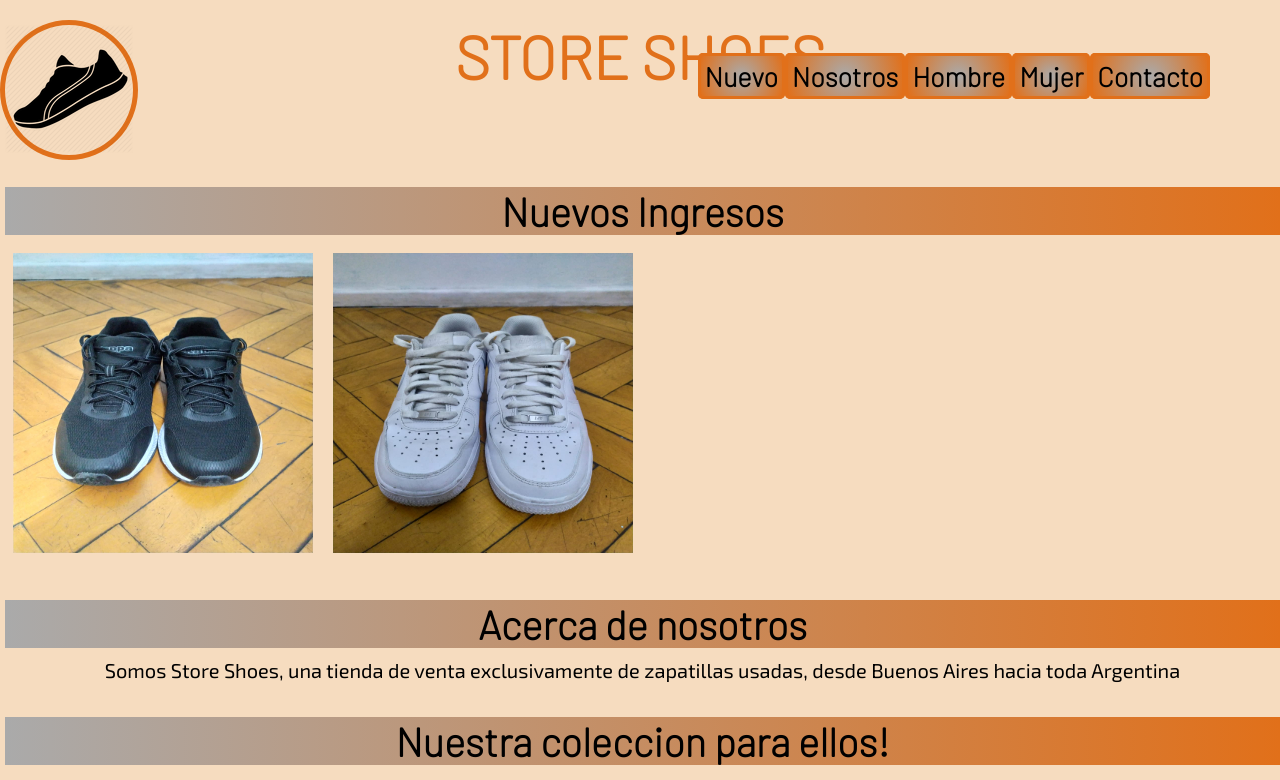
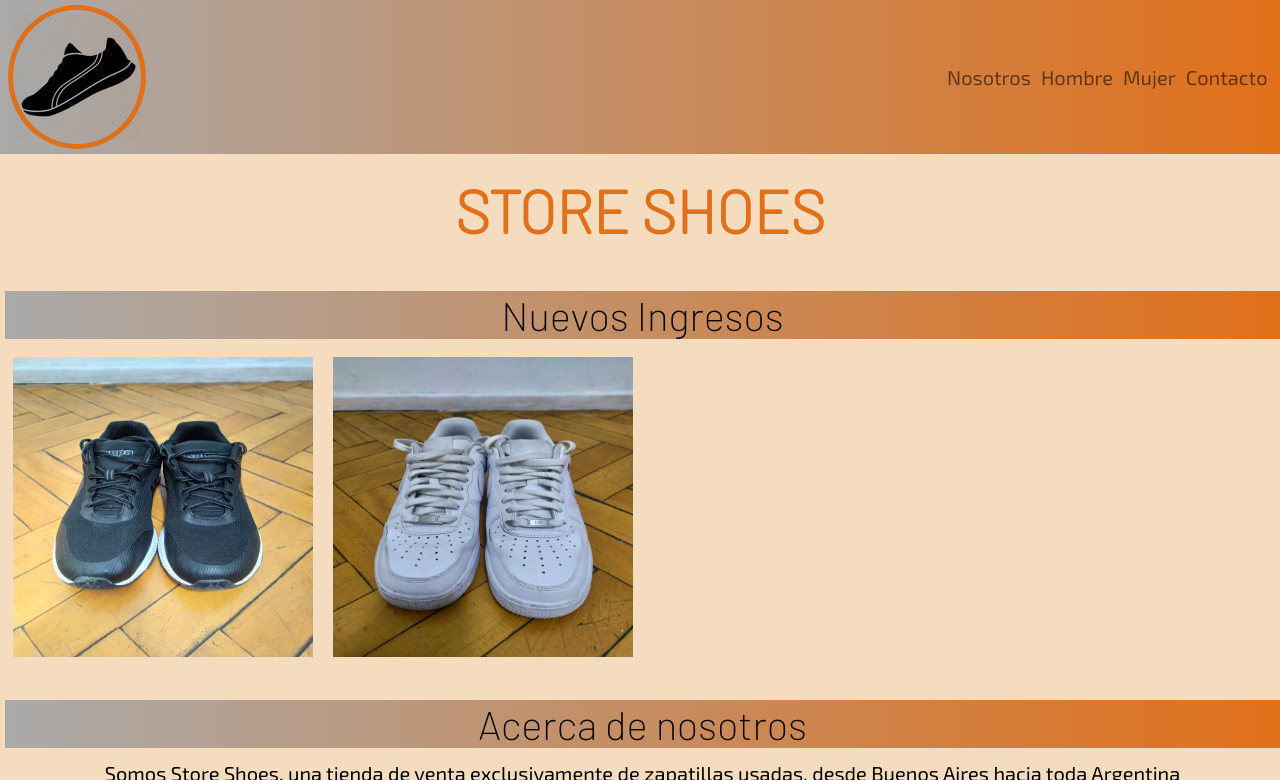
Before and after one commit to mpasciucco/repo-storeshoe-mpasciucco, a plain HTML site: page index.html in a window 1280 px wide. Shown: the top 780 px of the page. Drawn offline with nearby package versions, Linux system fonts and the light colour scheme.

Commit message:
navbar con bootstrap

```diff
--- a/css/style.css
+++ b/css/style.css
@@ -14,6 +14,34 @@ ul{
 a{
     text-decoration: none; /* todos mis endcore no tienen la linea de abajo */
 }
+.navbar{
+    background: rgb(0,0,0);
+    background: linear-gradient(90deg, rgba(0,0,0,1) 0%, rgba(0,0,0,1) 0%, rgba(170,170,170,1) 0%, rgba(225,112,26,1) 100%);
+}
+
+.navbar-light .navbar-toggler {
+    background: rgb(0,0,0);
+background: radial-gradient(circle, rgba(0,0,0,1) 0%, rgba(0,0,0,1) 0%, rgba(170,170,170,1) 0%, rgba(225,112,26,1) 100%);
+}
+
+.nav-link {
+    display: block;
+    text-align: end;
+    padding: 0.5rem 1rem;
+    color: #0d6efd;
+    text-decoration: none;
+    transition: color .15s ease-in-out,background-color .15s ease-in-out,border-color .15s ease-in-out;
+}
+
+@media (min-width: 992px){
+    .navbar-expand-lg .navbar-collapse {
+    display: flex!important;
+    flex-basis: auto;
+    justify-content: end;
+    }
+}
+
+
 
 .navegacion{
     color:#E1701A;
@@ -64,7 +92,7 @@ background: radial-gradient(circle, rgba(0,0,0,1) 0%, rgba(0,0,0,1) 0%, rgba(170
 
 }
 
-.navegacion a h1{
+header a h1{
     display: flex;
     flex-flow: row wrap;
     justify-content: center;
@@ -77,7 +105,7 @@ background: radial-gradient(circle, rgba(0,0,0,1) 0%, rgba(0,0,0,1) 0%, rgba(170
     font-family: 'Barlow', sans-serif;
 }
 
-.navegacion a h1:hover{
+header a h1:hover{
     transform: scale(1.3);
     transition: all 2s;
 }
@@ -91,6 +119,8 @@ background: radial-gradient(circle, rgba(0,0,0,1) 0%, rgba(0,0,0,1) 0%, rgba(170
 
 body{
     background-color: #F6DCBF;
+    font-size: 2rem;
+    font-family: 'Exo 2', sans-serif;
 }
 
 .content{
@@ -183,22 +213,22 @@ i{ /*color y tamaño de logos footer*/
 }
 /* ------------- TABLET ------------- */
 
-@media screen and (max-width: 768px){
+/* @media screen and (max-width: 768px){ */
 
-    .navegacion a h1{
-        font-size: 5rem;
-    }
+    /* .navegacion a h1{ */
+        /* font-size: 5rem; */
+    /* } */
 
-    .navegacion div nav{
-        font-size: 2rem;
-        margin-top: 10rem;
-    }
+    /* .navegacion div nav{ */
+        /* font-size: 2rem; */
+        /* margin-top: 10rem; */
+    /* } */
 
-    h2{
-        font-size: 3.5rem;
-    }
+    /* h2{ */
+        /* font-size: 3.5rem; */
+    /* } */
 
-}
+/* } */
 
 /* font-family: 'Barlow', sans-serif; */
 /* font-family: 'Exo 2', sans-serif; */
--- a/index.html
+++ b/index.html
@@ -1,11 +1,13 @@
 <!DOCTYPE html>
 <html lang="en">
 <head>
+
     <meta charset="UTF-8">
     <meta http-equiv="X-UA-Compatible" content="IE=edge">
     <meta name="viewport" content="width=device-width, initial-scale=1.0">
+    <link href="https://cdn.jsdelivr.net/npm/bootstrap@5.1.3/dist/css/bootstrap.min.css" rel="stylesheet" integrity="sha384-1BmE4kWBq78iYhFldvKuhfTAU6auU8tT94WrHftjDbrCEXSU1oBoqyl2QvZ6jIW3" crossorigin="anonymous">
+    <link rel="stylesheet" href="./css/style.css">
     <link rel="shortcut icon" href="./img/shoeicon.png">
-    <link rel="stylesheet" href="./css/style.css">
     <link rel="preconnect" href="https://fonts.googleapis.com">
     <link rel="preconnect" href="https://fonts.gstatic.com" crossorigin>
     <script src="https://kit.fontawesome.com/415bd799ab.js" crossorigin="anonymous"></script>
@@ -14,22 +16,26 @@
     <title>Store Shoes</title>
 </head>
 <body data-aos="fade-down">
-    <header class="navegacion">
-        <div>
-            <a class="logo"  href="./index.html"><img src="./img/shoeicon.png" alt="shoe logo"></a> <!--Logo-->
-            <nav>
-                <ul>
-                    <li><a href="#nuevo">Nuevo</a></li>
-                    <li><a href="#nosotros">Nosotros</a></li>
-                    <li><a href="#hombre">Hombre</a></li>
-                    <li><a href="#mujer">Mujer</a></li>
-                    <li><a href="./contact.html">Contacto</a></li>
-                </ul>
-            </nav>
-        </div>
+    <header>
+
+        <nav class="navbar navbar-expand-lg navbar-light">
+            <div class="container-fluid">
+              <a class="navbar-brand logo" href="./index.html"><img src="./img/shoeicon.png" alt="shoe logo"></a>
+              <button class="navbar-toggler" type="button" data-bs-toggle="collapse" data-bs-target="#navbarNavAltMarkup" aria-controls="navbarNavAltMarkup" aria-expanded="false" aria-label="Toggle navigation">
+                <span class="navbar-toggler-icon"></span>
+              </button>
+              <div class="collapse navbar-collapse navbar-posicion" id="navbarNavAltMarkup">
+                <div class="navbar-nav nav-centrar">
+                  <a class="nav-link" href="#nosotros">Nosotros</a>
+                  <a class="nav-link" href="#hombre">Hombre</a>
+                  <a class="nav-link" href="#mujer">Mujer</a>
+                  <a class="nav-link" href="./contact.html">Contacto</a>
+                </div>
+              </div>
+            </div>
+          </nav>
         <a href="./index.html"><h1>STORE SHOES</h1></a>
     </header>
-
     <main class="content">
 
         <div id="nuevo">
@@ -80,5 +86,21 @@
     <script>
         AOS.init();
     </script>
+    <script src="https://cdn.jsdelivr.net/npm/bootstrap@5.1.3/dist/js/bootstrap.bundle.min.js" integrity="sha384-ka7Sk0Gln4gmtz2MlQnikT1wXgYsOg+OMhuP+IlRH9sENBO0LRn5q+8nbTov4+1p" crossorigin="anonymous"></script>
 </body>
 </html>
+
+  <!-- <header class="navegacion">
+        <div>
+            <a class="logo"  href="./index.html"><img src="./img/shoeicon.png" alt="shoe logo"></a>
+                <ul>
+                    <li><a href="#nuevo">Nuevo</a></li>
+                    <li><a href="#nosotros">Nosotros</a></li>
+                    <li><a href="#hombre">Hombre</a></li>
+                    <li><a href="#mujer">Mujer</a></li>
+                    <li><a href="./contact.html">Contacto</a></li>
+                </ul>
+            </nav>
+        </div>
+        <a href="./index.html"><h1>STORE SHOES</h1></a>
+    </header> -->
```
Also changed, not shown: contact.html (+23 -12 lines).
